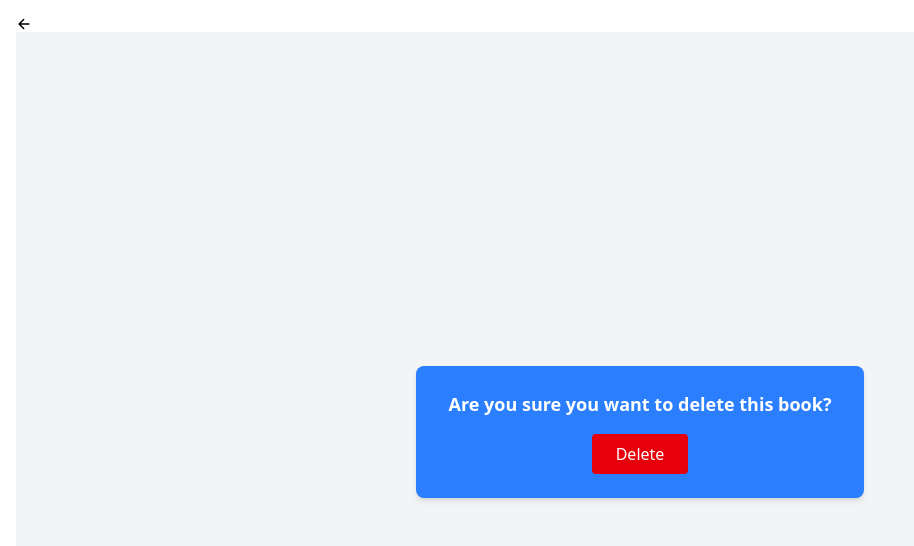
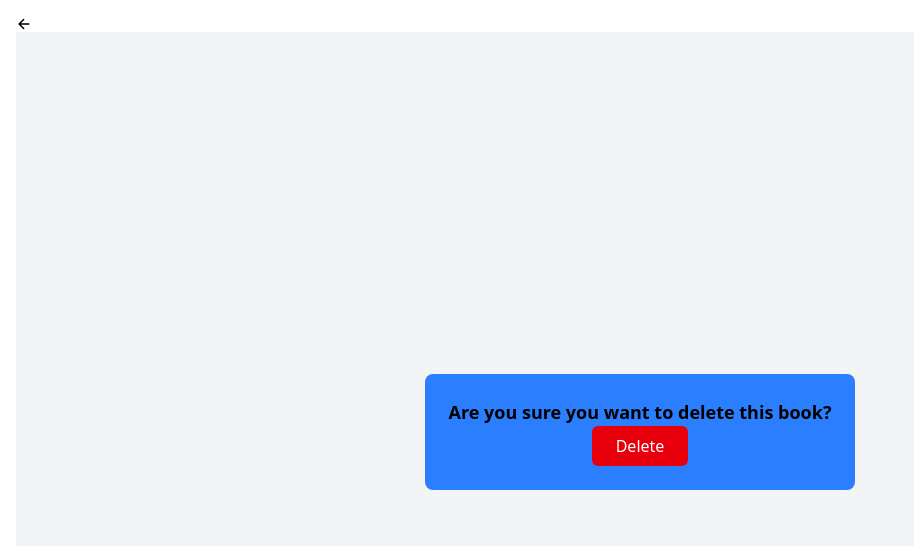
Before and after one commit to joshh-ye/learnMERN, a React (Vite) app in the folder client/: page /books/delete/1 in a window 1280 px wide. Shown: the top 546 px of the page, without its empty margins (0-914 px from the left). Built offline with nearby package versions, Linux system fonts and the light colour scheme.

Commit message:
delete visuals update

```diff
--- a/client/src/pages/DeleteBook.jsx
+++ b/client/src/pages/DeleteBook.jsx
@@ -29,13 +29,13 @@ const DeleteBook = () => {
         <Spinner />
       ) : (
         <div className="min-h-screen flex items-center justify-center bg-gray-100">
-          <div className="w-full max-w-md p-6 bg-blue-500 text-white rounded-lg shadow-md text-center space-y-4">
+          <div className="bg-blue-500 text-center p-6 rounded-lg">
             <p className="text-lg font-semibold">
               Are you sure you want to delete this book?
             </p>
             <button
               onClick={handleDelete}
-              className="bg-red-600 hover:bg-red-700 text-white px-6 py-2 rounded transition-colors duration-200"
+              className="bg-red-600 hover:bg-blue-500 text-white px-6 py-2 rounded-md transition-colors duration-400"
             >
               Delete
             </button>
```
